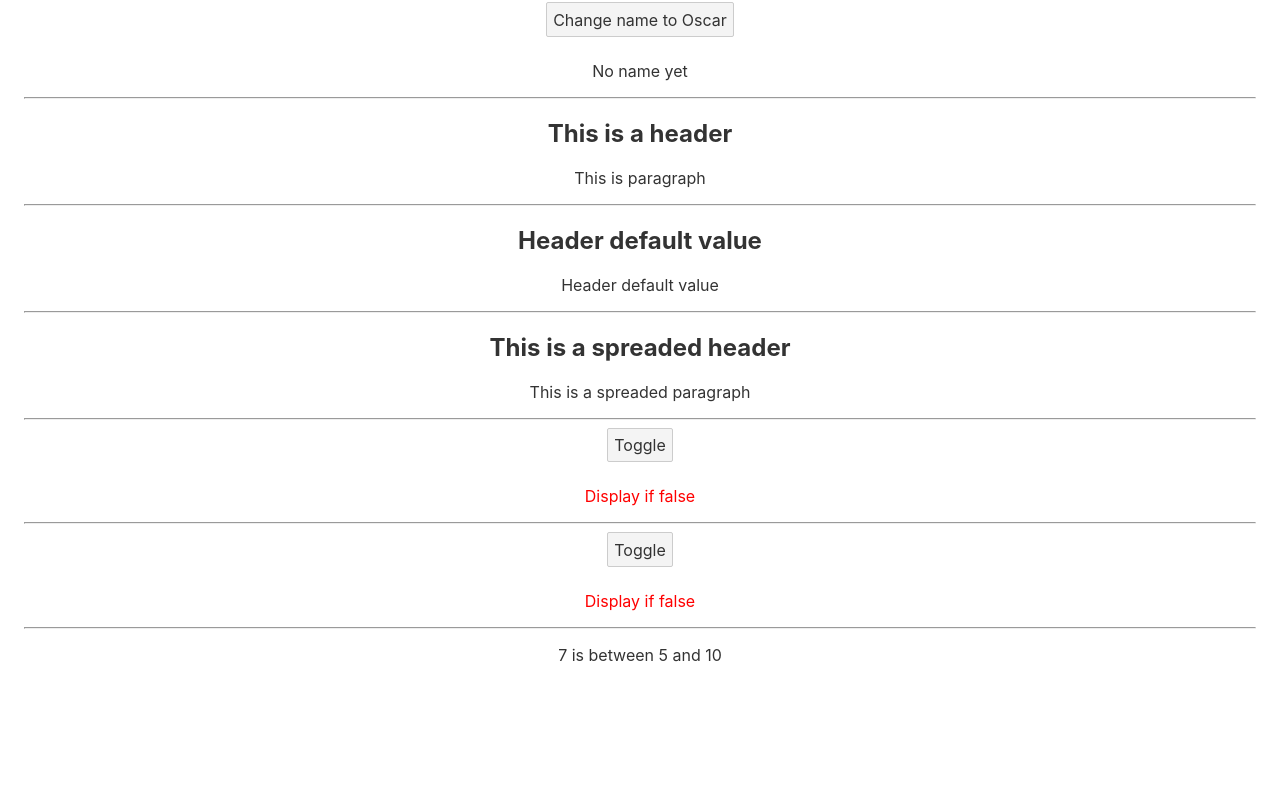
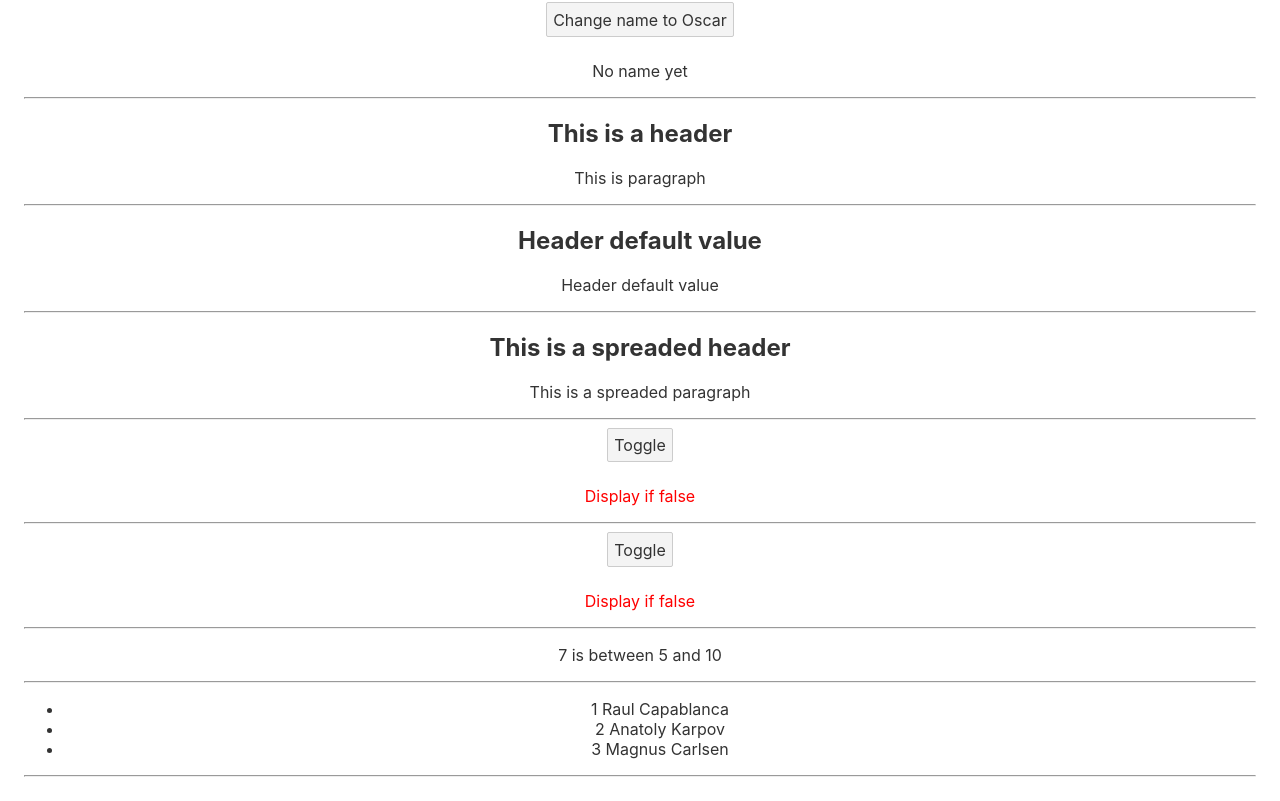
Before and after one commit to osotorrio/learning-svelte, a Svelte app: page / in a window 1280 px wide. Shown: the part 1029-1830 px from the top of the page. Before the commit the page ends 1726 px from the top, so only its background shows below. Built offline with nearby package versions, Linux system fonts and the light colour scheme.

Commit message:
4.Logic d.Each blocks

```diff
--- a/src/4-Logic/c-else-if-blocks.svelte
+++ b/src/4-Logic/c-else-if-blocks.svelte
@@ -12,4 +12,5 @@
       <p>{x} is between 5 and 10</p>
     {/if}
   </div>
+  <hr />
 </div>
--- /dev/null
+++ b/src/4-Logic/d-each-blocks.svelte
@@ -0,0 +1,16 @@
+<script>
+  const players = [
+    { name: "Raul Capablanca", elo: 2600 },
+    { name: "Anatoly Karpov", elo: 2700 },
+    { name: "Magnus Carlsen", elo: 2800 },
+  ];
+</script>
+
+<div id="each-blocks">
+  <ul>
+    {#each players as { name, elo }, index}
+      <li title="Elo: {elo}">{index + 1} {name}</li>
+    {/each}
+  </ul>
+  <hr />
+</div>
--- a/src/App.svelte
+++ b/src/App.svelte
@@ -17,6 +17,7 @@
   import IfBlocks from "./4-Logic/a-if-blocks.svelte";
   import ElseBlocks from "./4-Logic/b-else-blocks.svelte";
   import ElseIfBlocks from "./4-Logic/c-else-if-blocks.svelte";
+  import EachBlock from "./4-Logic/d-each-blocks.svelte";
 </script>
 
 <main>
@@ -42,6 +43,7 @@
   <IfBlocks />
   <ElseBlocks />
   <ElseIfBlocks />
+  <EachBlock />
 </main>
 
 <style>
```
